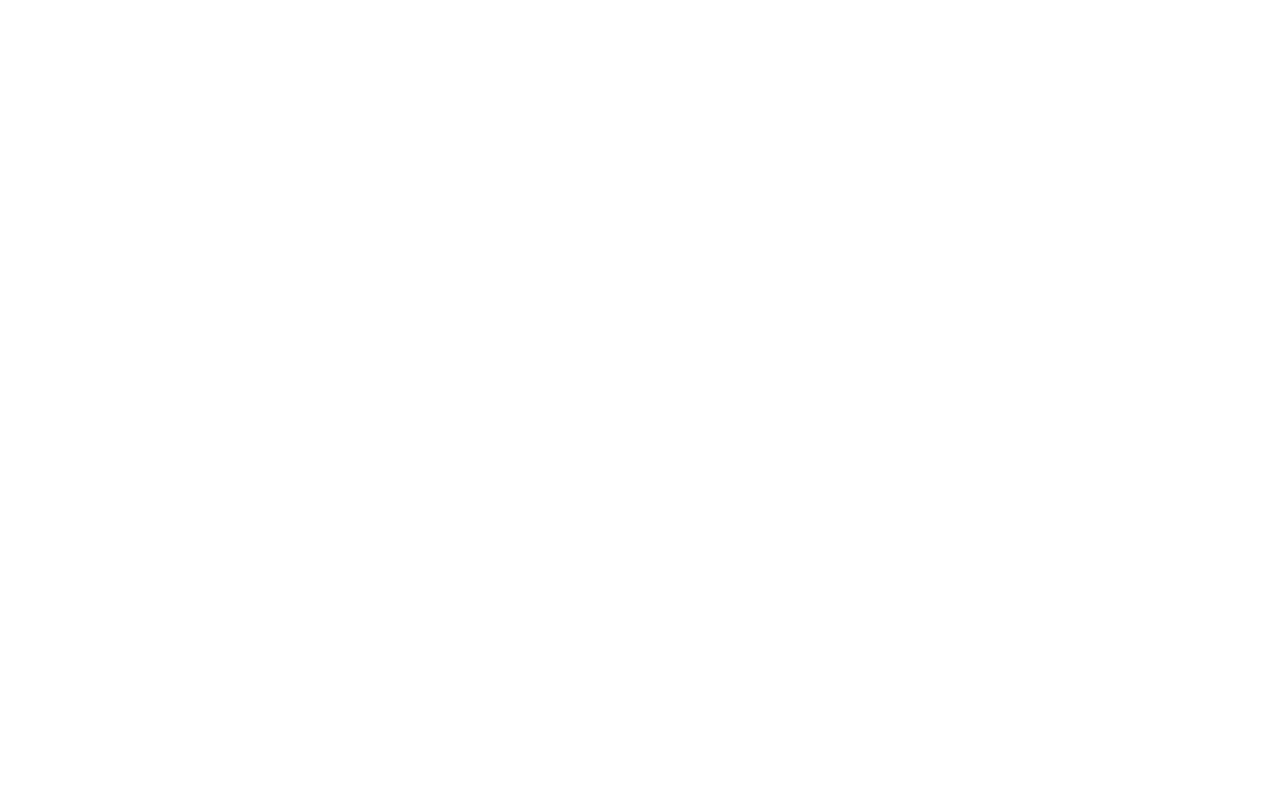
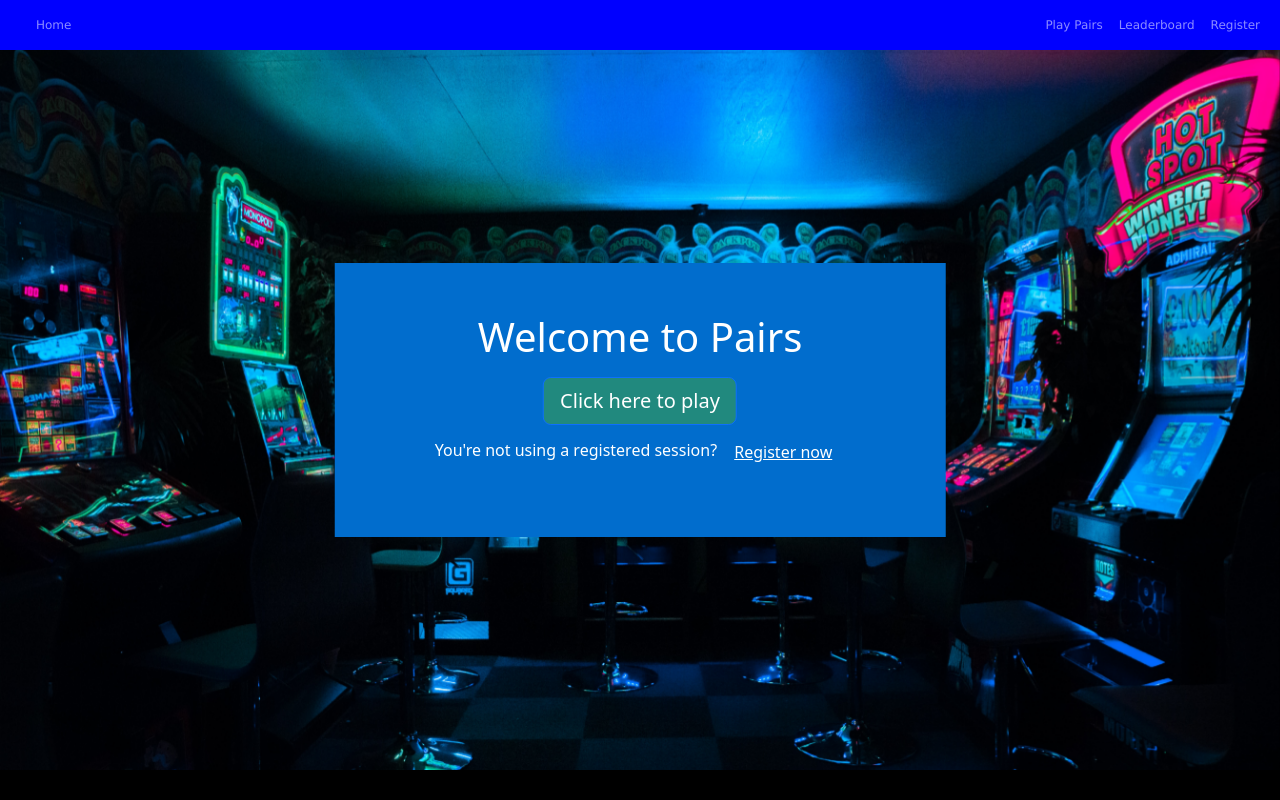
Before and after one commit to HenryGSmith/ECM1417-WebDev, a PHP site: page / in a window 1280 px wide. Before the commit the page is empty. Run offline with PHP 8.4, Linux system fonts and the light colour scheme.

Commit message:
basic structure setup

```diff
--- a/Style.css
+++ b/Style.css
@@ -1,16 +1,99 @@
-h1{
+h1 {
     text-align: center;
 }
 
-.GameDiv{
-    background-color:#4d4c4c;
+.navbar a{
+    font-family: Verdana !important;
+    font-size: 12px !important;
+}
+
+.bg-primary{
+    background-color: blue !important;
+}
+
+.nav-link {
+    transition: all 0.2s;
+    position: relative;
+}
+
+.nav-link::after{
+    content: '';
+    opacity: 0;
+    transition: all 0.2s;
+    height: 2px;
+    width: 100%;
+    background-color: white;
+    position: absolute;
+    bottom: 0;
+    left: 0;
+}
+
+.nav-link:hover {
+    color:white;
+}
+
+.nav-link:hover::after{
+    opacity: 1;
+}
+
+.btn-primary{
+    background-color: #21897e;
+}
+.btn-primary:hover {
+    background-color: #293e55;
+}
+
+.btn-link{
+    color: white;
+}
+.btn-link:hover{
+    color: #293e55;
+}
+
+html, body{
+    height: 100%;
+    background-color: black;
+}
+
+.center{
+    position: absolute;
+    left: 50%;
+    top: 50%;
+    -webkit-transform: translate(-50%, -50%);
+    transform: translate(-50%, -50%);
+}
+
+#main{
+    height: 90vh;
+    background-image: url('arcade-unsplash.jpg');
+    background-repeat: no-repeat;
+    background-attachment: fixed;
+    background-position: center center;
+    background-size: cover;
+}
+
+#welcome{
+    background-color: #016dcd;
+    color: white;
+    width:fit-content;
+    padding: 50px 100px;
+    align-content: center !important;
+    text-align: center;
+}
+
+#click-to-play{
+    margin: 1vh;
+}
+
+/* game window */
+.GameDiv {
+    background-color: #4d4c4c;
     box-shadow: 5px 5px;
     width: fit-content;
     height: fit-content;
-    margin: 0 auto;
 }
 
-canvas{
+canvas {
     background-color: #ffffff00;
     vertical-align: bottom;
 }
--- a/index.html
+++ /dev/null
@@ -1,7 +0,0 @@
-<!DOCTYPE html>
-<html lang="zxx">
-  <head>
-    <meta charset="utf-8">
-    <title> ECM1417 </title>
-  </head>
-  <body>
--- /dev/null
+++ b/index.php
@@ -0,0 +1,28 @@
+<!DOCTYPE html>
+<html lang="zxx">
+
+<head>
+  <meta charset="utf-8">
+  <meta name="viewport" content="width=device-width, initial-scale=1">
+  <title> ECM1417 </title>
+  <link href="https://cdn.jsdelivr.net/npm/bootstrap@5.3.0-alpha1/dist/css/bootstrap.min.css" rel="stylesheet"
+    integrity="sha384-GLhlTQ8iRABdZLl6O3oVMWSktQOp6b7In1Zl3/Jr59b6EGGoI1aFkw7cmDA6j6gD" crossorigin="anonymous">
+  <link rel="stylesheet" type="text/css" href="./Style.css">
+</head>
+
+<body>
+  <script src="https://cdn.jsdelivr.net/npm/bootstrap@5.3.0-alpha1/dist/js/bootstrap.bundle.min.js"
+    integrity="sha384-w76AqPfDkMBDXo30jS1Sgez6pr3x5MlQ1ZAGC+nuZB+EYdgRZgiwxhTBTkF7CXvN"
+    crossorigin="anonymous"></script>
+
+  <?php include "./navMenu.php" ?>
+  <div id="main">
+    <div id="welcome" class="center">
+      <h1>Welcome to Pairs</h1>
+      <a id="click-to-play" class="btn btn-primary btn-lg btn-block" href="./pairs.php">Click here to play</a>
+      <p>You're not using a registered session? <a href="./registration.php" class="btn btn-link">Register now</a></p>
+    </div>
+  </div>
+</body>
+
+</html>
--- /dev/null
+++ b/navMenu.php
@@ -0,0 +1,19 @@
+<nav class="navbar navbar-expand-lg sticky-top bg-primary navbar-dark" data-bs-theme="dark">
+  <div class="container-fluid">
+    <a class="navbar-brand" href="#"></a>
+    <button class="navbar-toggler" type="button" data-bs-toggle="collapse" data-bs-target="#navbar"
+      aria-controls="navbar" aria-expanded="false" aria-label="Toggle navigation">
+      <span class="navbar-toggler-icon"></span>
+    </button>
+    <div class="collapse navbar-collapse" id="navbar">
+      <div class="navbar-nav">
+        <a class="nav-item nav-link" href="/index.php" name="home">Home</a>
+      </div>
+      <div class="navbar-nav ms-auto">
+        <a class="nav-item nav-link" href="/pairs.php" name="memory">Play Pairs</a>
+        <a class="nav-item nav-link" href="/leaderboard.php" name="leaderboard">Leaderboard</a>
+        <a class="nav-item nav-link" href="/leaderboard.php" name="register">Register</a>
+      </div>
+    </div>
+  </div>
+</nav>
```
Also changed, not shown: canvasExperiment.html (deleted, +0 -19 lines), leaderboard.html (deleted, +0 -7 lines), leaderboard.php (added, +23 -0 lines), pairs.php (added, +27 -0 lines), registration.html (deleted, +0 -7 lines), registration.php (added, +23 -0 lines), arcade-unsplash.jpg (added).
